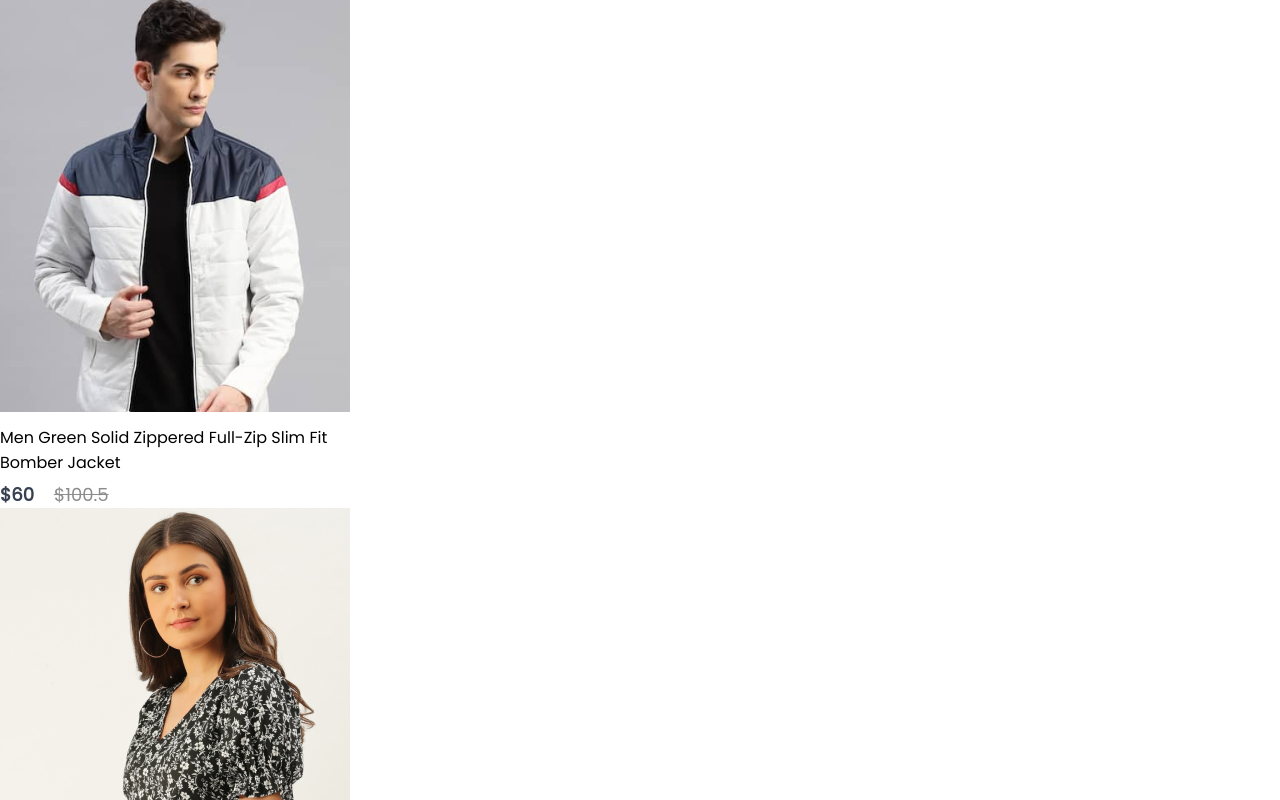
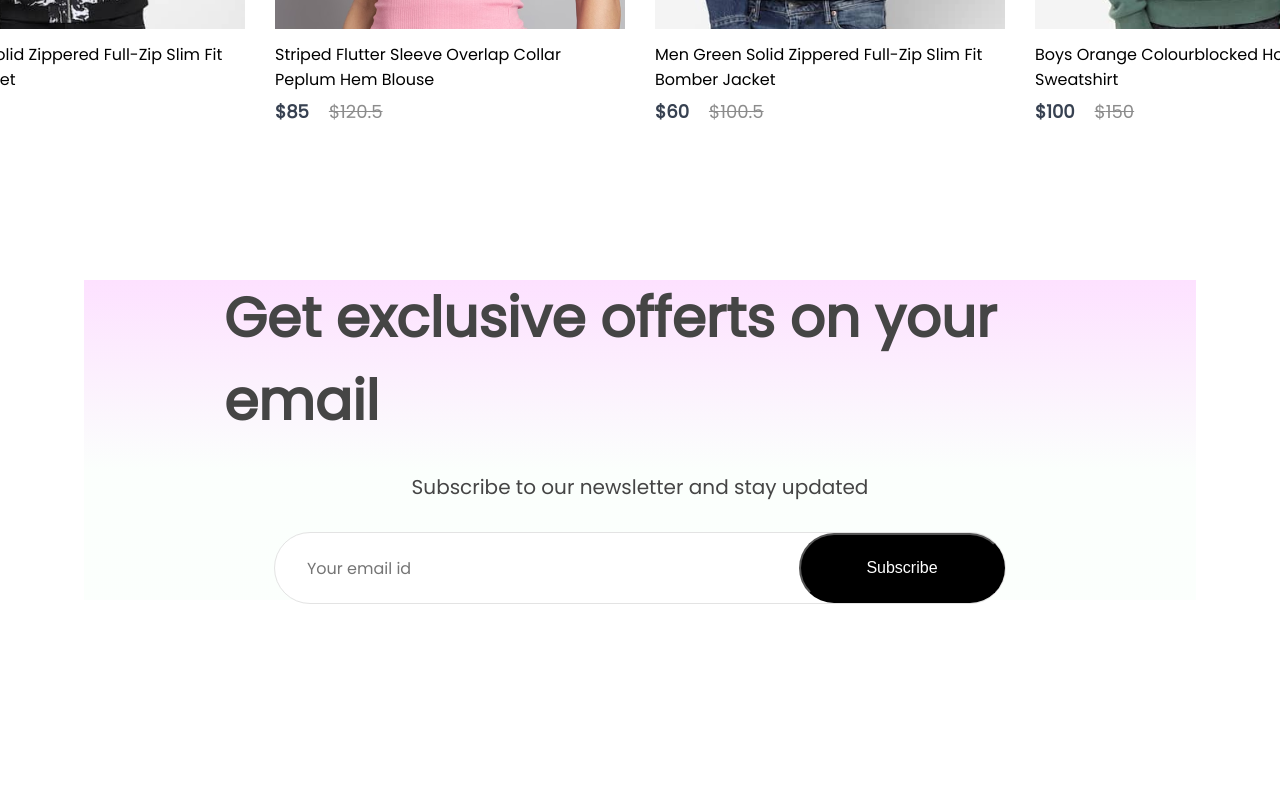
Before and after one commit to alexToMars/MERNCommerce, a React (Create React App) app in the folder frontend/: page / in a window 1280 px wide. Shown: the part 3331-4131 px from the top of the page. After the commit the page ends 4081 px from the top, so only its background shows below. Built offline with nearby package versions, Linux system fonts and the light colour scheme.

Commit message:
Adding newsletter tag jsx and css

```diff
--- a/frontend/src/Components/NewCollections/NewCollections.css
+++ b/frontend/src/Components/NewCollections/NewCollections.css
@@ -0,0 +1,27 @@
+.new-collections{
+    display: flex;
+    flex-direction: column;
+    align-items: center;
+    gap: 10px;
+    margin-bottom: 100px;
+}
+
+.new-collections h1{
+    color : #171717;
+    font-size: 50px;
+    font-weight: 600;
+}
+
+.new-collections hr{
+    width: 200px;
+    height: 6px;
+    border: 10px;
+    background: #252525;
+}
+
+.collections{
+    display: grid;
+    grid-template-columns: 1fr 1fr 1fr 1fr;
+    margin-top: 50px;
+    gap: 30px;
+}
--- /dev/null
+++ b/frontend/src/Components/NewsLetter/NewsLetter.css
@@ -0,0 +1,55 @@
+.newsletter{
+    width: 65%;
+    height: 40vh;
+    display: flex;
+    flex-direction: column;
+    align-items: center;
+    justify-content: center;
+    margin: auto;
+    padding: 0px 140px;
+    margin-bottom: 150px;
+    background: linear-gradient(180deg , #FDE1FF 0%, #E1FFEA22 60%);
+    gap: 30px;
+}
+
+.newsletter h1{
+    color: #454545;
+    font-size: 55px;
+    font-weight: 600;
+}
+
+.newsletter p{
+    color: #454545;
+    font-size: 20px;
+}
+
+.newsletter div{
+    display: flex;
+    align-items: center;
+    justify-content: space-between;
+    background: white;
+    width: 730px;
+    height: 70px;
+    border-radius: 80px;
+    border: 1px solid #E3E3E3;
+}
+
+.newsletter input{
+    width: 500px;
+    margin-left: 30px;
+    border: none;
+    outline: none;
+    color : #616161;
+    font-family: Poppins;
+    font-size: 16px;
+}
+
+.newsletter div button{
+    width: 210px;
+    height: 70px;
+    border-radius: 80px;
+    background: black;
+    color: white;
+    font-size: 16px;
+    cursor: pointer;
+}
--- /dev/null
+++ b/frontend/src/Components/NewsLetter/NewsLetter.jsx
@@ -0,0 +1,17 @@
+import React from 'react'
+import './NewsLetter.css'
+
+const NewsLetter = () => {
+  return (
+    <div className='newsletter'>
+        <h1>Get exclusive offerts on your email</h1>
+        <p>Subscribe to our newsletter and stay updated</p>
+        <div>
+            <input type="email" placeholder='Your email id' />
+            <button>Subscribe</button>
+        </div>
+    </div>
+  )
+}
+
+export default NewsLetter
--- a/frontend/src/Pages/Shop.jsx
+++ b/frontend/src/Pages/Shop.jsx
@@ -3,6 +3,7 @@ import Hero from '../Components/Hero/Hero'
 import Popular from '../Components/Popular/Popular'
 import Offers from '../Components/Offers/Offers'
 import NewCollections from '../Components/NewCollections/NewCollections'
+import NewsLetter from '../Components/NewsLetter/NewsLetter'
 
 const Shop = () => {
   return (
@@ -11,6 +12,7 @@ const Shop = () => {
       <Popular />
       <Offers />
       <NewCollections/>
+      <NewsLetter/>
     </div>
   )
 }
```
